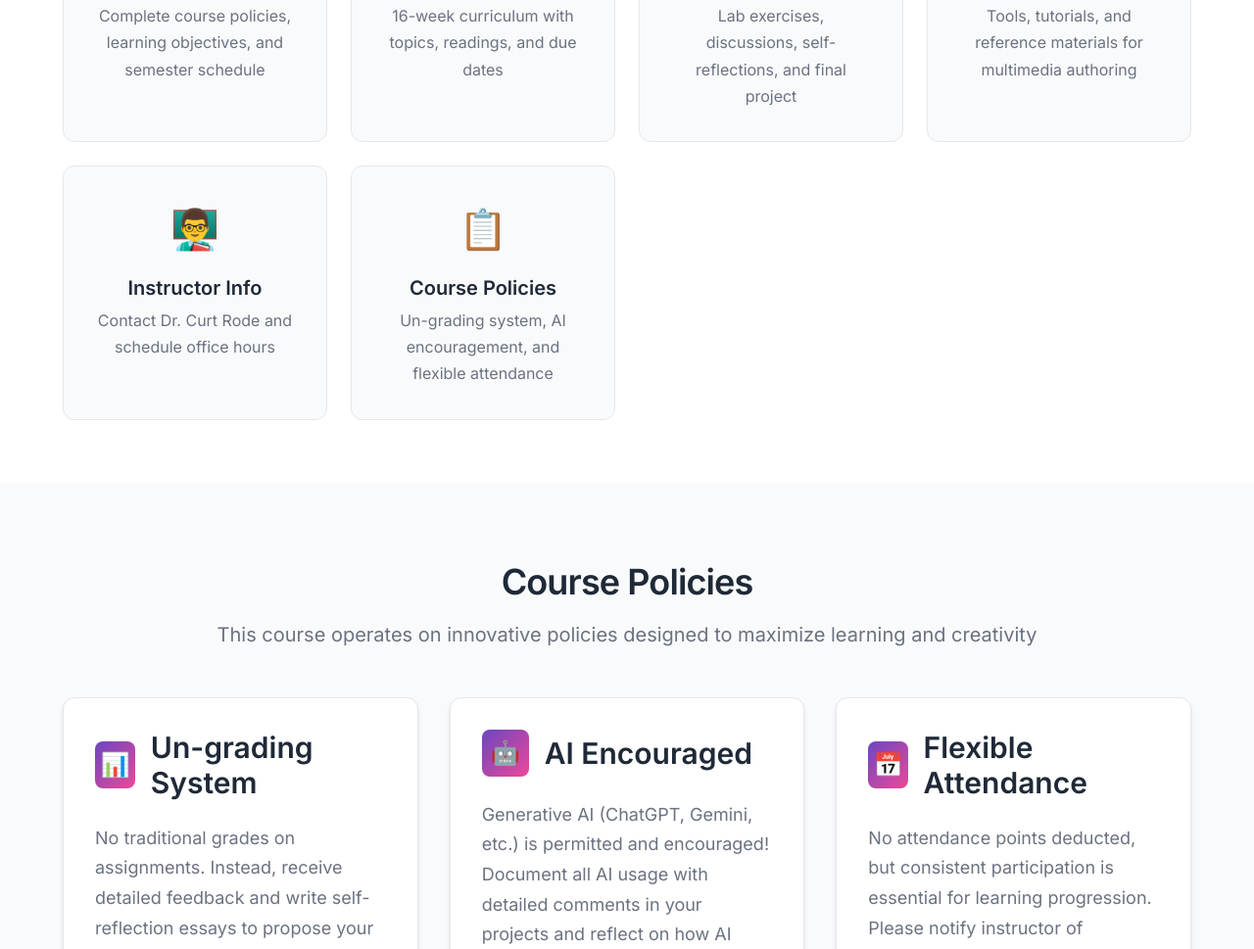
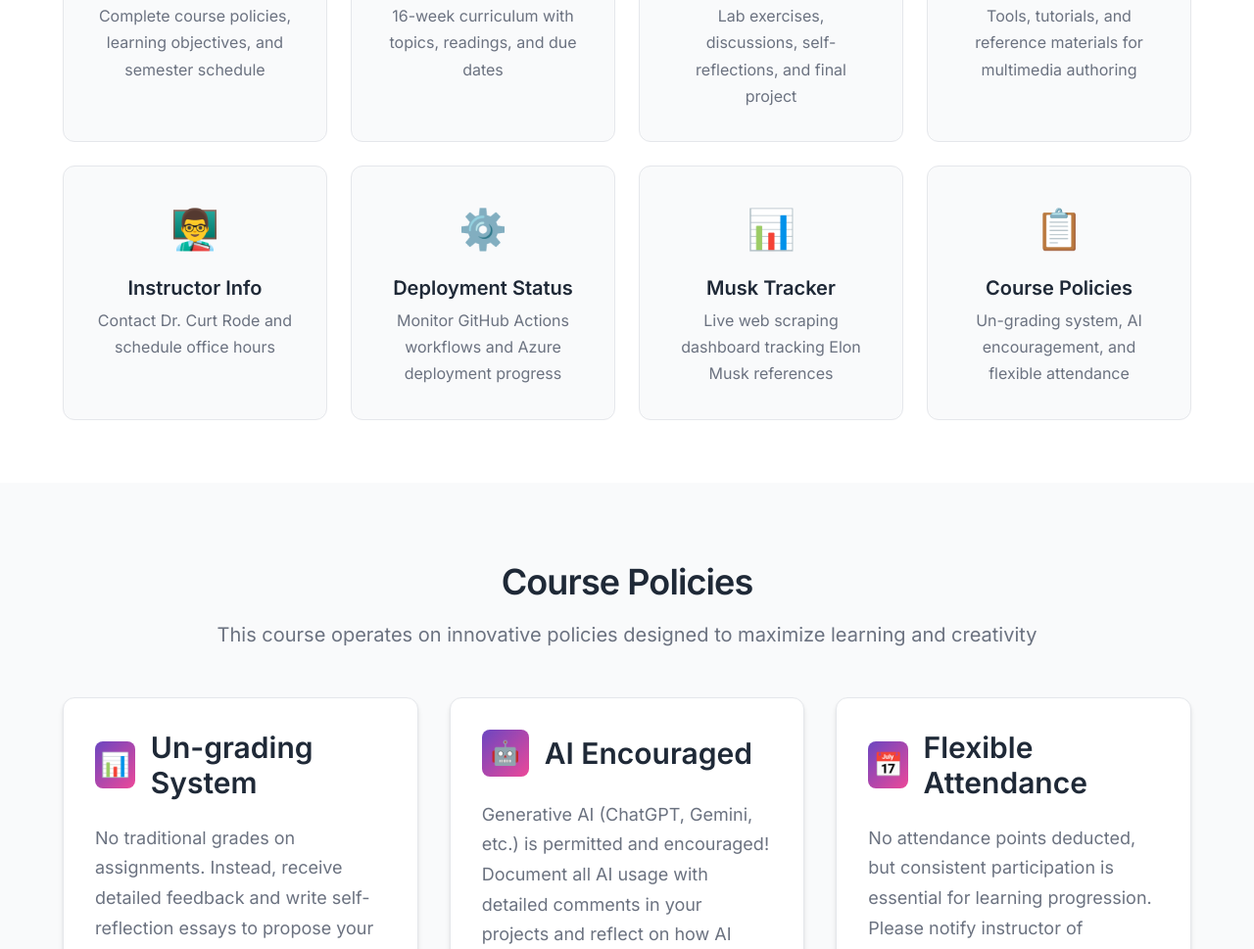
Before and after one commit to TCU-DCDA/WRIT40363, a website: page index.html in a window 1280 px wide. Shown: the part 2055-3024 px from the top of the page at 98% size. Drawn offline with Linux system fonts and the light colour scheme.

Commit message:
Add deployment status and Musk tracker links to homepage

```diff
--- a/index.html
+++ b/index.html
@@ -148,6 +148,18 @@
                         <p class="quick-link-desc">Contact Dr. Curt Rode and schedule office hours</p>
                     </a>
 
+                    <a href="https://github.com/TCU-DCDA/WRIT40363/actions" target="_blank" class="quick-link">
+                        <div class="quick-link-icon">⚙️</div>
+                        <h4 class="quick-link-title">Deployment Status</h4>
+                        <p class="quick-link-desc">Monitor GitHub Actions workflows and Azure deployment progress</p>
+                    </a>
+
+                    <a href="https://actualmusk.azurewebsites.net" target="_blank" id="musk-tracker-link" class="quick-link">
+                        <div class="quick-link-icon">📊</div>
+                        <h4 class="quick-link-title">Musk Tracker</h4>
+                        <p class="quick-link-desc">Live web scraping dashboard tracking Elon Musk references</p>
+                    </a>
+
                     <a href="#policies" class="quick-link">
                         <div class="quick-link-icon">📋</div>
                         <h4 class="quick-link-title">Course Policies</h4>
```
